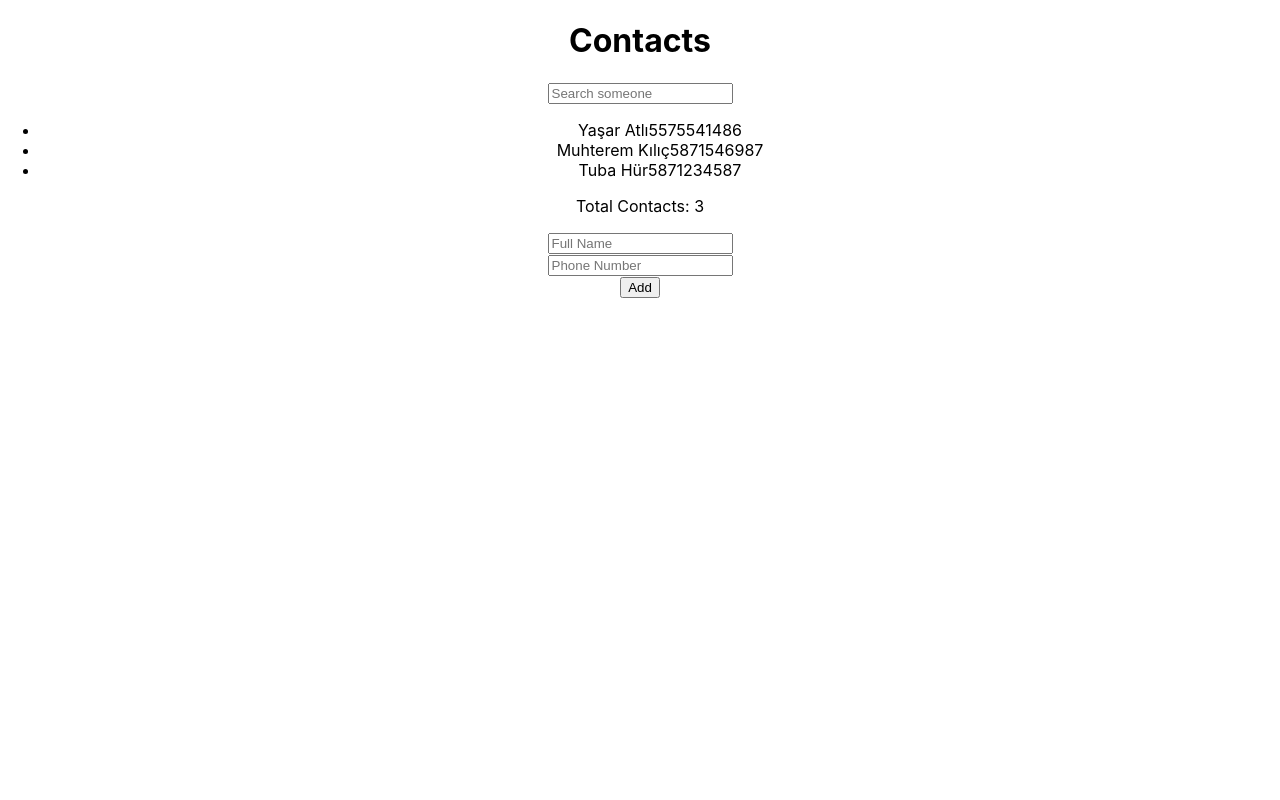
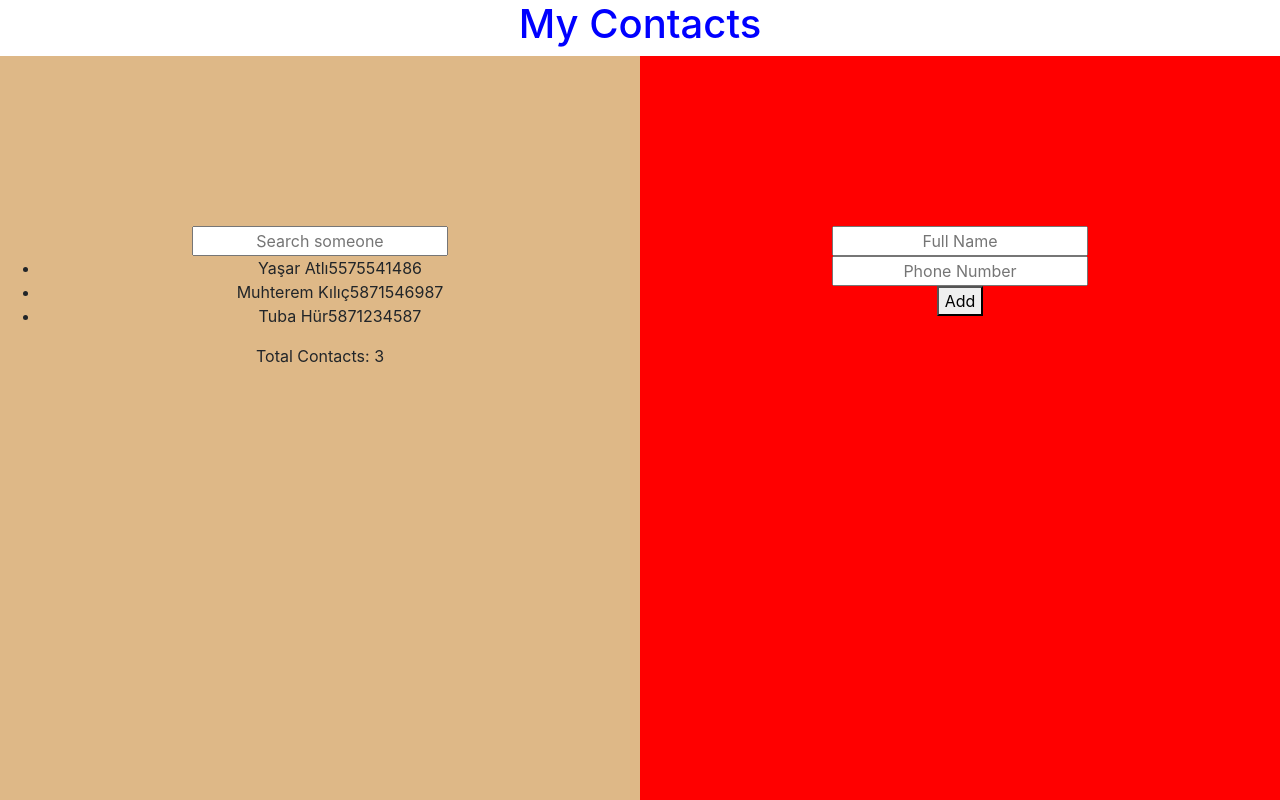
Before and after one commit to Onurkotz/Contacts-App, a React (Create React App) app: page / in a window 1280 px wide. Built offline with nearby package versions, Linux system fonts and the light colour scheme.

Commit message:
Style working 1

```diff
--- a/public/index.html
+++ b/public/index.html
@@ -24,6 +24,11 @@
       work correctly both with client-side routing and a non-root public URL.
       Learn how to configure a non-root public URL by running `npm run build`.
     -->
+
+    <link rel="stylesheet" href="https://cdn.jsdelivr.net/npm/bootstrap@4.6.1/dist/css/bootstrap.min.css" integrity="sha384-zCbKRCUGaJDkqS1kPbPd7TveP5iyJE0EjAuZQTgFLD2ylzuqKfdKlfG/eSrtxUkn" crossorigin="anonymous">
+
+
+
     <title>My Contacts</title>
   </head>
   <body>
@@ -39,5 +44,12 @@
       To begin the development, run `npm start` or `yarn start`.
       To create a production bundle, use `npm run build` or `yarn build`.
     -->
+
+
+
+
+
+    <script src="https://cdn.jsdelivr.net/npm/jquery@3.5.1/dist/jquery.slim.min.js" integrity="sha384-DfXdz2htPH0lsSSs5nCTpuj/zy4C+OGpamoFVy38MVBnE+IbbVYUew+OrCXaRkfj" crossorigin="anonymous"></script>
+
   </body>
 </html>
--- a/src/App.css
+++ b/src/App.css
@@ -1,38 +1,3 @@
 .App {
   text-align: center;
 }
-
-.App-logo {
-  height: 40vmin;
-  pointer-events: none;
-}
-
-@media (prefers-reduced-motion: no-preference) {
-  .App-logo {
-    animation: App-logo-spin infinite 1s linear;
-  }
-}
-
-.App-header {
-  background-color: #282c34;
-  min-height: 100vh;
-  display: flex;
-  flex-direction: column;
-  align-items: center;
-  justify-content: center;
-  font-size: calc(10px + 2vmin);
-  color: white;
-}
-
-.App-link {
-  color: #61dafb;
-}
-
-@keyframes App-logo-spin {
-  from {
-    transform: rotate(0deg);
-  }
-  to {
-    transform: rotate(360deg);
-  }
-}
--- a/src/App.js
+++ b/src/App.js
@@ -4,7 +4,7 @@ import Contacts from "./Components/Contacts";
 
 function App() {
   return (
-    <div className="App">
+    <div className=".container-fluid">
       <Contacts />
     </div>
   );
--- a/src/Components/Contacts/Form/index.jsx
+++ b/src/Components/Contacts/Form/index.jsx
@@ -1,4 +1,6 @@
 import { useState, useEffect } from 'react';
+
+import style from "./style.module.css";
 
 const initialForm = { fullname: "", phone: ""}
 
@@ -27,7 +29,7 @@ function Form( {addContact, contacts} ) {
 
 
   return (
-    <form onSubmit={onSubmit}>
+    <form onSubmit={onSubmit} className={style.secondHalf}>
     <div>
       <input name="fullname" placeholder='Full Name' value={form.fullname} onChange={onChangeInput} />
     </div>
--- /dev/null
+++ b/src/Components/Contacts/Form/style.module.css
@@ -0,0 +1,11 @@
+.secondHalf {
+    height: 100%;
+    width: 50%;
+    position: fixed;
+    right: 0;
+    background-color: red;
+    top: 10;
+    padding-top: 20px;
+    text-align-last: center;
+    padding-top: 170px;
+  }
--- a/src/Components/Contacts/List/index.jsx
+++ b/src/Components/Contacts/List/index.jsx
@@ -1,4 +1,6 @@
 import { useState } from 'react'
+
+import style from "./style.module.css";
 
 function List({contacts}) {
 
@@ -13,7 +15,7 @@ function List({contacts}) {
   )
 
   return (
-    <div>
+    <div className={style.firstHalf}>
       <input placeholder='Search someone' value={filterText} onChange= { (e) => setFilterText(e.target.value)}  />
 
       <ul>
--- /dev/null
+++ b/src/Components/Contacts/List/style.module.css
@@ -0,0 +1,11 @@
+.firstHalf {
+    height: 100%;
+    width: 50%;
+    position: fixed;
+    left: 0;
+    background-color: burlywood;
+    top: 10;
+    padding-top: 20px;
+    text-align-last: center;
+    padding-top: 170PX;
+}
--- a/src/Components/Contacts/index.jsx
+++ b/src/Components/Contacts/index.jsx
@@ -24,9 +24,17 @@ function Contacts() {
 
   return (
     <div>
-      <h1>Contacts</h1>
-      <List contacts={contacts} />
-      <Form addContact={setContacts} contacts={contacts} />
+      <h1 style={{color:"blue", textAlign: "center",}}>My Contacts</h1>
+      <div className="row">
+        <div className="col-6">
+        <List contacts={contacts} />
+        </div>
+        <div className="col-6">
+        <Form addContact={setContacts} contacts={contacts} />
+        </div>
+      </div>
+
+
     </div>
   )
 }
```
